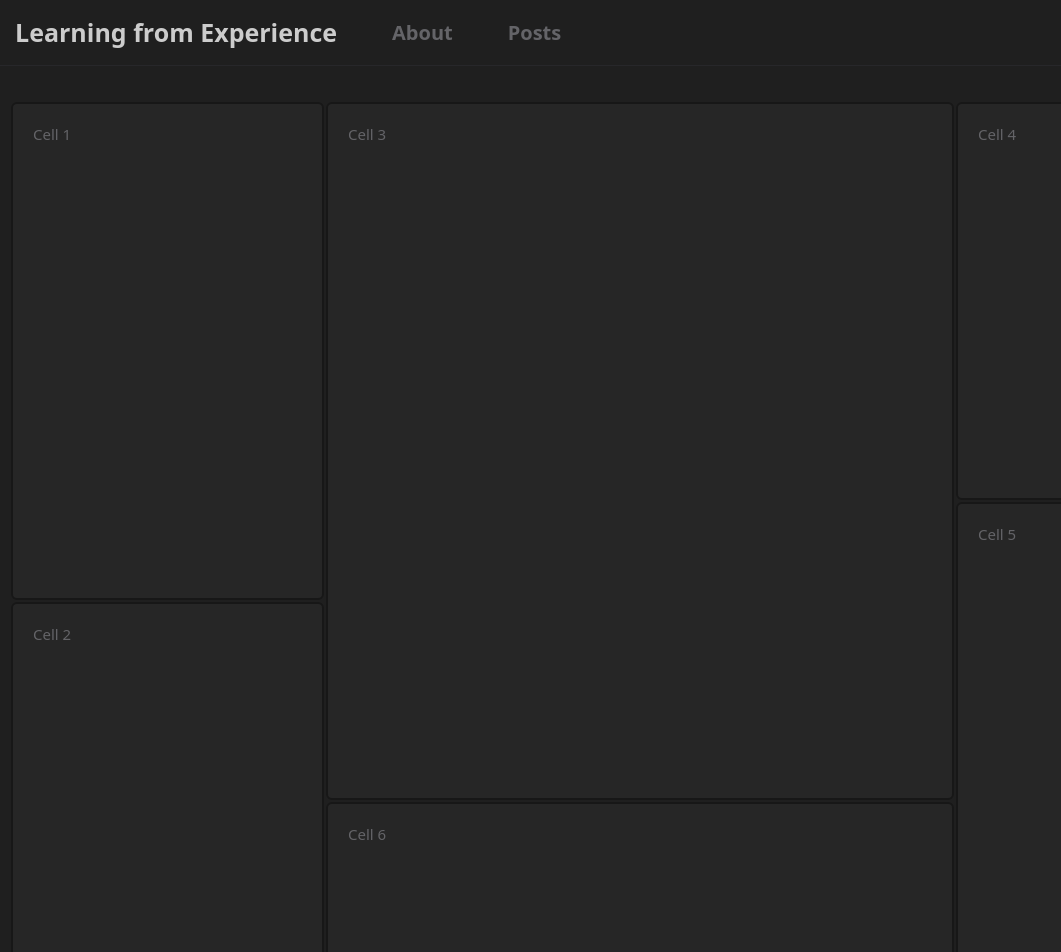
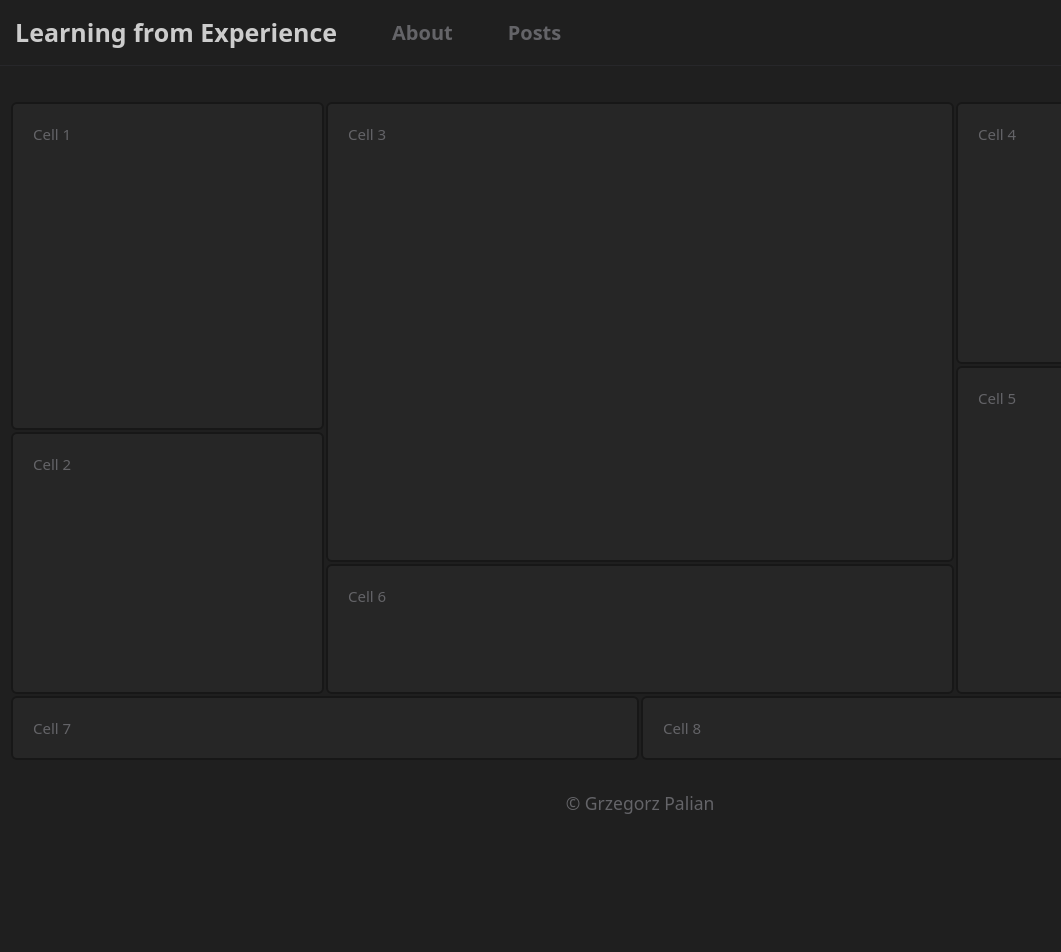
Before and after one commit to grekomp/learning-from-experience, a SvelteKit app: page /editable-grid in a window 1280 px wide. Shown: the top 952 px of the page, without its empty margins (0-1061 px from the left). After the commit the page ends 836 px from the top, so only its background shows below. Built offline with nearby package versions, Linux system fonts and the light colour scheme.

Commit message:
Updated styles to stretch page content to the full height of the window

```diff
--- a/src/lib/components/editable-grid/editable-grid.svelte
+++ b/src/lib/components/editable-grid/editable-grid.svelte
@@ -176,9 +176,8 @@
 
 <svelte:body on:mouseup={handleMouseUp} on:mousemove={handleMouseMove} />
 
-<div class="p-2">
 <div
-		class="grid h-[1000px] [--grid-gap:2px]"
+	class="grid h-full w-full [--grid-gap:2px]"
 	style:grid-template={getGridTemplate(gridLines)}
 	bind:this={gridContainer}
 >
@@ -214,4 +213,3 @@
 		{/key}
 	{/each}
 </div>
-</div>
--- a/src/routes/+layout.svelte
+++ b/src/routes/+layout.svelte
@@ -5,10 +5,10 @@
 	import Header from './Header.svelte';
 </script>
 
-<div class="app">
+<div class="flex h-full flex-col items-stretch">
 	<Header />
 
-	<main>
+	<main class="grow">
 		<slot />
 	</main>
 
@@ -18,7 +18,12 @@
 <FloatingFocus />
 
 <style>
+	:global(html) {
+		height: 100%;
+	}
+
 	:global(body) {
+		height: 100%;
 		overflow: hidden auto;
 	}
 </style>
--- a/src/routes/Footer.svelte
+++ b/src/routes/Footer.svelte
@@ -1,3 +1,3 @@
-<footer class="my-4 text-center text-sm text-muted-foreground">
+<footer class="py-4 text-center text-sm text-muted-foreground">
 	<p>© Grzegorz Palian</p>
 </footer>
--- a/src/routes/editable-grid/+page.svelte
+++ b/src/routes/editable-grid/+page.svelte
@@ -2,4 +2,6 @@
 	import EditableGrid from '$lib/components/editable-grid/editable-grid.svelte';
 </script>
 
-<EditableGrid />
+<div class="flex h-full items-stretch p-2">
+	<EditableGrid />
+</div>
```
Lines whose indentation alone changed are shown as unchanged.
